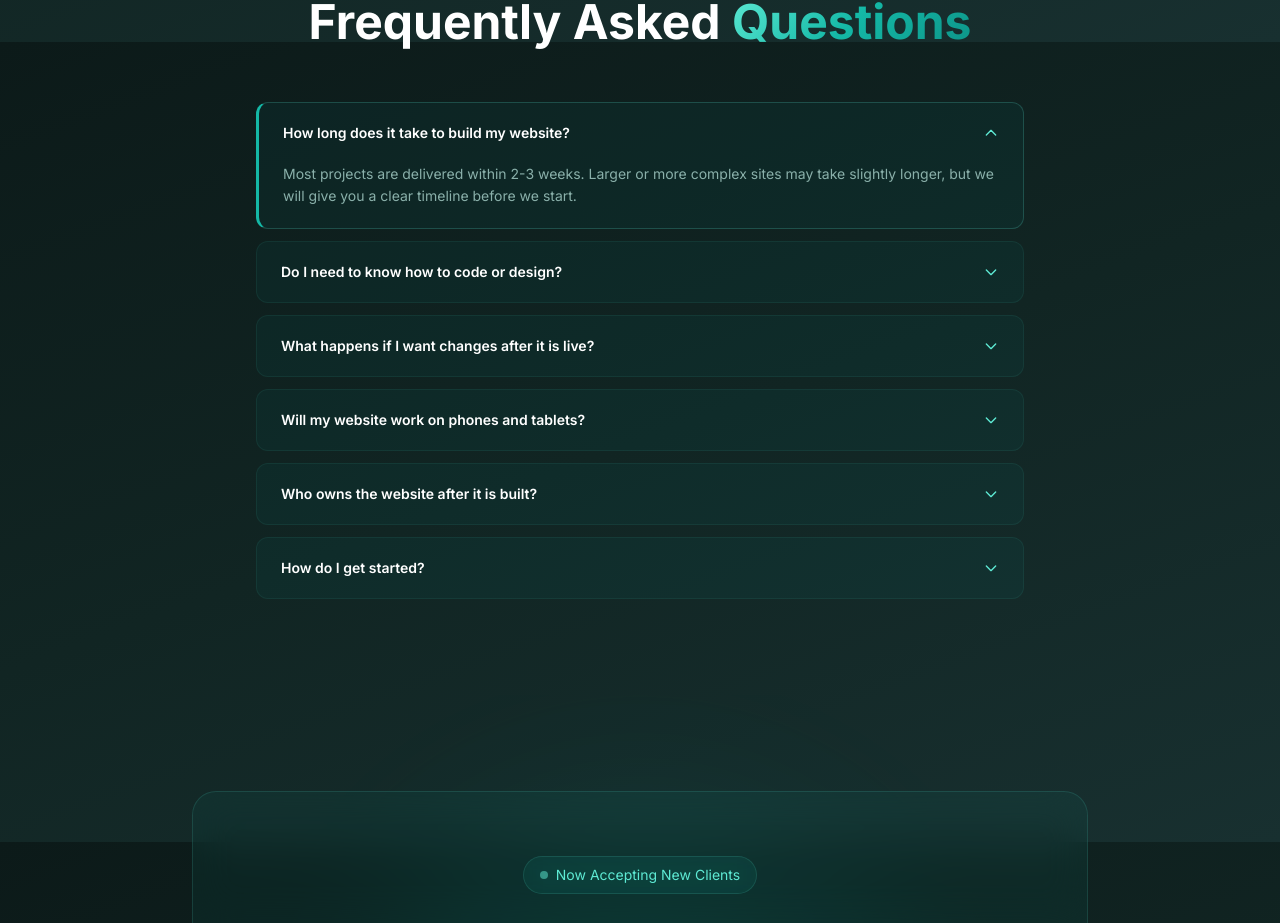
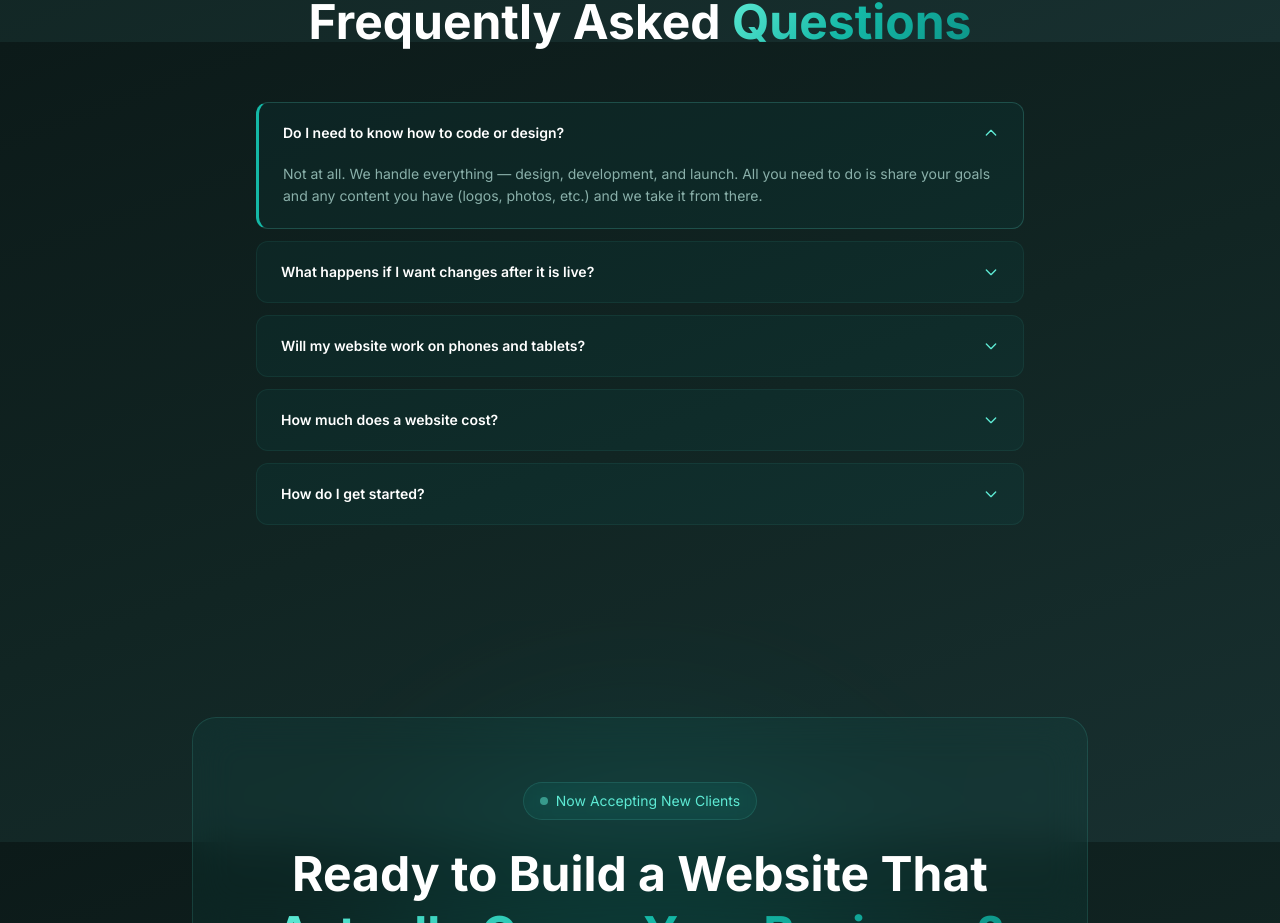
Before and after one commit to seansitesparkweb/sitesparkweb, a React (Vite) app: page / in a window 1280 px wide. Shown: the part 6358-7281 px from the top of the page. Built offline with nearby package versions, Linux system fonts and the light colour scheme.

Commit message:
FAQ: remove ownership and timeline questions, update answers to match current site
Co-Authored-By: Claude Sonnet 4.6 <noreply@anthropic.com>

```diff
--- a/src/components/FAQ.jsx
+++ b/src/components/FAQ.jsx
@@ -2,28 +2,24 @@ import { useState } from 'react'
 
 const faqs = [
   {
-    q: 'How long does it take to build my website?',
-    a: 'Most projects are delivered within 2-3 weeks. Larger or more complex sites may take slightly longer, but we will give you a clear timeline before we start.',
-  },
-  {
     q: 'Do I need to know how to code or design?',
-    a: 'Not at all. We handle everything — design, development, and launch. All you need to do is share your goals and content (logos, photos, etc.) and we take it from there.',
+    a: 'Not at all. We handle everything — design, development, and launch. All you need to do is share your goals and any content you have (logos, photos, etc.) and we take it from there.',
   },
   {
     q: 'What happens if I want changes after it is live?',
-    a: 'All plans include revisions before launch. After launch, we offer ongoing maintenance and update packages so your site always stays current.',
+    a: 'Every project includes revisions before launch so we get it exactly right. After launch, we offer ongoing maintenance and update packages to keep your site current.',
   },
   {
     q: 'Will my website work on phones and tablets?',
     a: 'Yes — every site we build is fully mobile-responsive. We design mobile-first, so your site looks and works great on any screen size.',
   },
   {
-    q: 'Who owns the website after it is built?',
-    a: "You do, completely. We don't lock you into any platform or subscription. Once your site is delivered, it's 100% yours.",
+    q: 'How much does a website cost?',
+    a: 'Every project is priced custom based on your goals, scope, and needs — so you only pay for what actually makes sense for your business. Contact us and we will put together a quote tailored to you.',
   },
   {
     q: 'How do I get started?',
-    a: 'Just click "Book a Free Call" and we will schedule a short conversation to learn about your business and figure out the best plan for you. No commitment required.',
+    a: 'Just click "Contact Me" — you can either fill out the short onboarding form or book a free video call to talk through your project. No commitment required.',
   },
 ]
 
```
